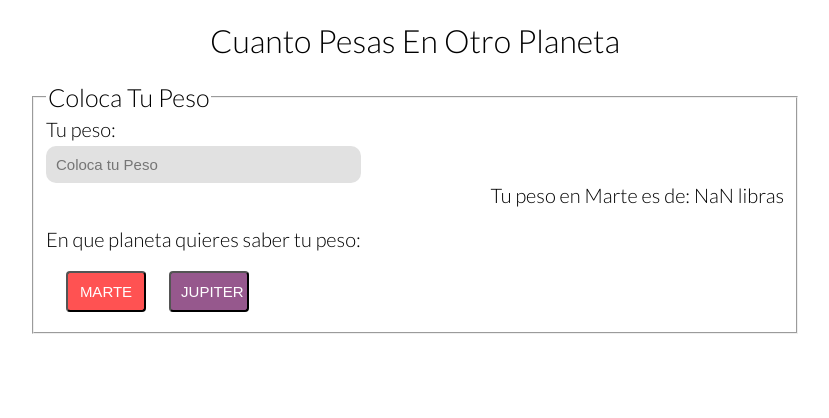
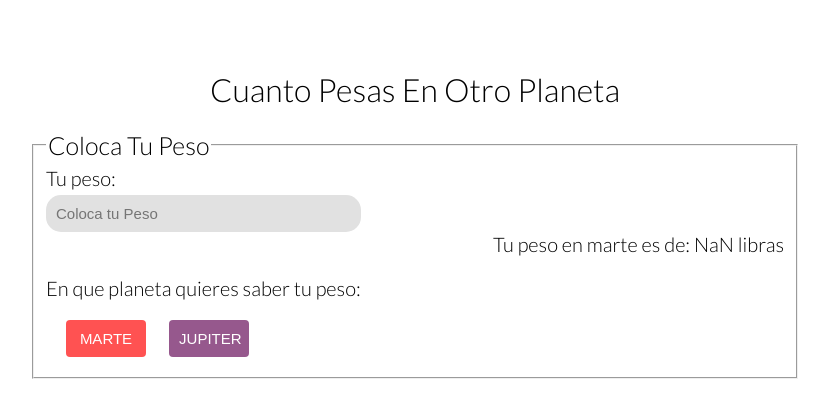
Before and after one commit to TDM99/TU-PESO, a plain HTML site: page index.html in a window 1280 px wide. Both pictures are taken after a click on the button "MARTE". Shown: the whole page, without its empty margins (225-1054 px from the left). Drawn offline with Linux system fonts and the light colour scheme.

Commit message:
Optimizacion del javascript

```diff
--- a/index.html
+++ b/index.html
@@ -17,17 +17,16 @@
             <fieldset>
                 <legend>Coloca tu peso</legend>
 
-                <label for="tu-peso">Tu peso:</label>
-                <input type="text" id="tu-peso" placeholder="Coloca tu Peso" required>
+                <label for="tu-peso" id="myForm">Tu peso:</label>
+                <input type="number" id="tu-peso" placeholder="Coloca tu Peso" required>
 
                 <div class="resultado">
-
                 </div>
 
                 <p>En que planeta quieres saber tu peso:</p>
 
-                <input type="button" id="botoncito" value="MARTE" class="btn btn-primario">
-                <input type="button" id="botoncito2" value="JUPITER" class="btn btn-secundario">
+                <input type="button" id="btn-Marte" value="MARTE" class="btn btn-primario">
+                <input type="button" id="btn-Jupiter" value="JUPITER" class="btn btn-secundario">
 
             </fieldset>
         </form>
--- a/peso.js
+++ b/peso.js
@@ -1,28 +1,25 @@
-var peso = document.getElementById("tu-peso");
-var marte = document.getElementById("botoncito");
-marte.addEventListener("click", Peso_Marte);
-var jupiter = document.getElementById("botoncito2");
-jupiter.addEventListener("click", Peso_jupiter);
-var resul = document.querySelector(".resultado");
+const peso = document.getElementById("tu-peso");
 
-function Peso_Marte(){
-    var g_tierra = 9.8;
-    var g_marte = 3.7;
-    var peso_final = 0;
-    var p = parseInt(peso.value);
-    peso_final = p * g_marte / g_tierra;
-    opcion = "Marte";
+let marte = document.getElementById("btn-Marte");
+marte.addEventListener("click", pesoMarte);
+let jupiter = document.getElementById("btn-Jupiter");
+jupiter.addEventListener("click", pesoJupiter);
+let resul = document.querySelector(".resultado");
+
+function pesoMarte(){
+    pesoPlanetas(3.7, "marte");
+}
+function pesoJupiter(){
+    pesoPlanetas(24.8, "jupiter");
+}
+
+function pesoPlanetas(gp, planeta){
+    let g_tierra = 9.8;
+    let g_planeta = gp;
+    let peso_final = 0;
+    let p = parseInt(peso.value);
+    peso_final = p * g_planeta / g_tierra;
+    opcion = planeta;
     peso_final = parseInt(peso_final);
     resul.textContent = "Tu peso en " + opcion + " es de: " + peso_final + " libras";
 }
-
-function Peso_jupiter(){
-    var p = parseInt(peso.value);
-    var g_tierra = 9.8;
-    var g_jupiter = 24.8;
-    var peso_final = 0;
-    peso_final = p * g_jupiter / g_tierra;
-    opcion = "Jupiter";
-    peso_final = parseInt(peso_final);
-    resul.textContent = "Tu peso en " + opcion + " es de: " + peso_final + " libras";
-}
--- a/styless.css
+++ b/styless.css
@@ -12,6 +12,7 @@ body{
     text-align: justify;
 }
 .centrar-texto{
+    margin-top: 70px;
     text-align: center;
     font-weight: 300;
     text-transform: capitalize;
@@ -23,15 +24,24 @@ body{
     width: 80px;
     border-radius: 4px;
     margin-bottom: 10px;
+    border-style: none;
+    transition: 0.3s;
 }
 .btn-primario{
     background-color: rgb(255,82,82);
     margin-left: 20px;
     margin-right: 20px;
 }
+.btn-primario:hover{
+    transform: scale(1.1);
+}
 .btn-secundario{
     background-color: 	#96588d;
 }
+.btn-secundario:hover{
+    transform: scale(1.1);
+}
+
 legend{
     font-size: 25px;
     text-transform: capitalize;
@@ -48,7 +58,7 @@ input:not([type="button"]){
     padding: 10px;
     background-color: #e1e1e1;
     border-style: none;
-    border-radius: 10px;
+    border-radius: 15px;
     display: block;
     width: 40%;
     margin-top: 5px;
```
